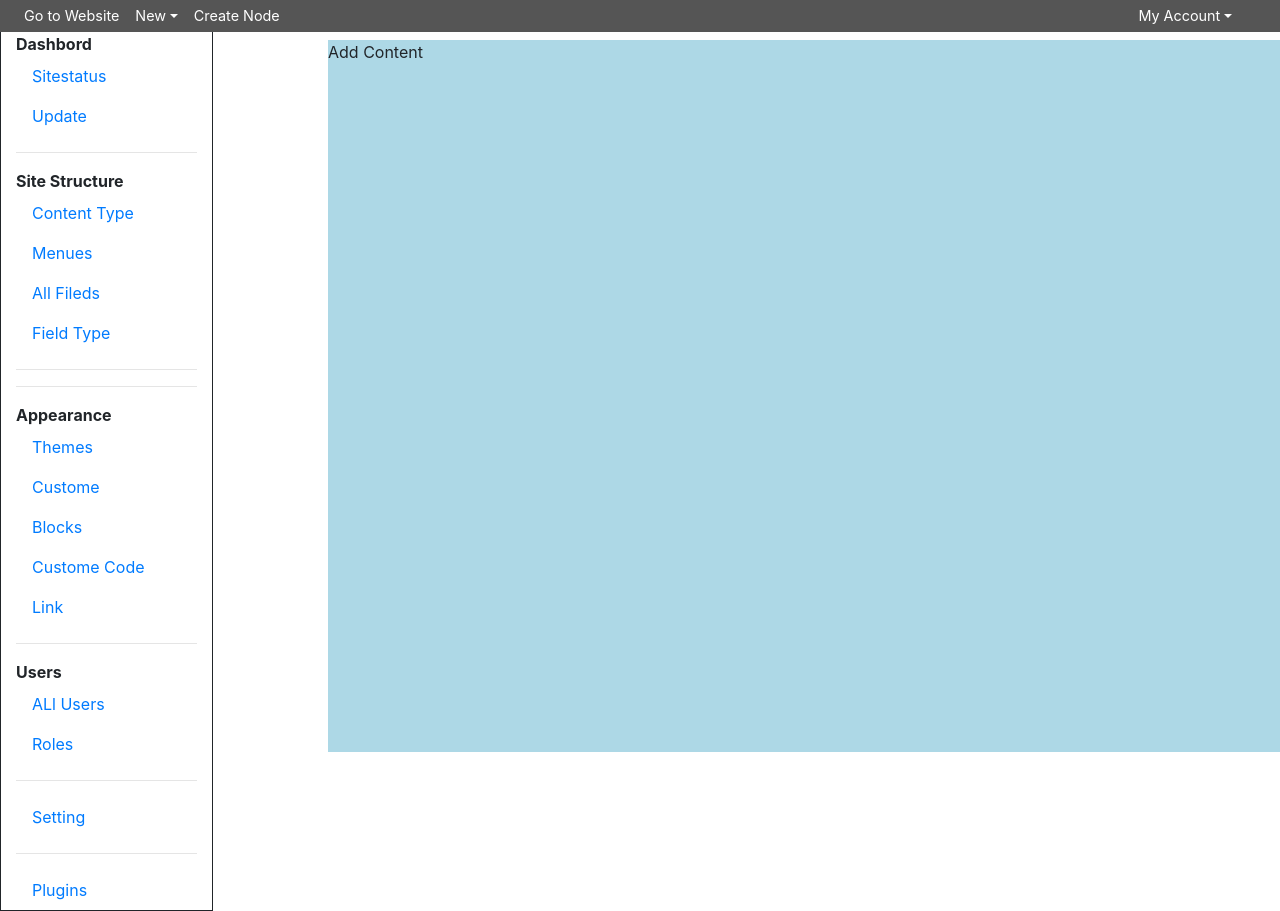
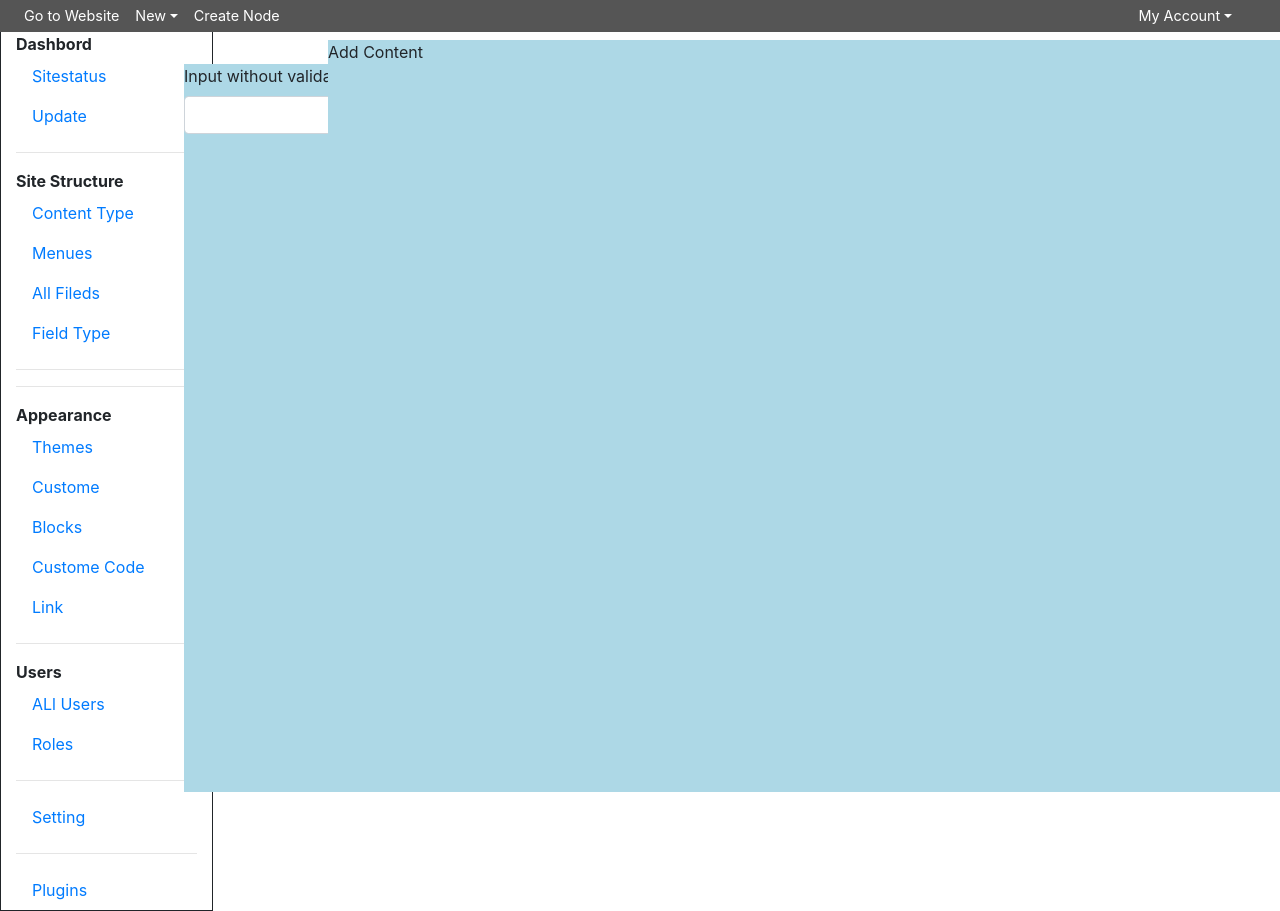
Before and after one commit to devugees/react-cms, a React (Create React App) app: page / in a window 1280 px wide. Shown: the top 911 px of the page. Built offline with nearby package versions, Linux system fonts and the light colour scheme.

Commit message:
Auto stash before merge of "develop" and "origin/develop"

```diff
--- a/src/App.js
+++ b/src/App.js
@@ -4,6 +4,7 @@ import Header from './components/HeaderComponent/HeaderComponent';
 import DashBoard from './components/dashBoard/dashBoard';
 import './components/dashBoard/dashBoard.css';
 import Login from './components/Login/Login';
+import AddField from './components/AddField/AddField';
 import './App.css';
 import Administration from './components/Administration/Administration';
 import AddContent from './components/AddContent/AddContent';
@@ -18,6 +19,8 @@ class App extends Component {
     	<div>
     	<Header />
     	<DashBoard />
+      <AddField />
+
       <AddContent />
              <BrowserRouter>
               <div className="container">
--- /dev/null
+++ b/src/components/AddField/AddField.css
@@ -0,0 +1,8 @@
+.AddField {
+    position: absolute;
+    top: 0;
+    background-color: lightblue;
+    height: 91%;
+    width: 90%;
+    margin: 4rem 0 9.5rem 11.5rem;
+  }
--- /dev/null
+++ b/src/components/AddField/AddField.js
@@ -0,0 +1,21 @@
+import React, { Component } from 'react';
+import { Button, Form, FormGroup, Label, Input, FormFeedback, FormText, Container, Row, Col } from 'reactstrap';
+import './AddField.css';
+
+ class AddField extends Component {
+
+    render() {
+        return(
+            <div className="AddField">
+                <Form>
+                    <FormGroup>
+                        <Label for="exampleEmail">Input without validation</Label>
+                        <Input />
+                    </FormGroup>
+                </Form>
+            </div>
+        )
+    }
+};
+
+export default AddField;
```
